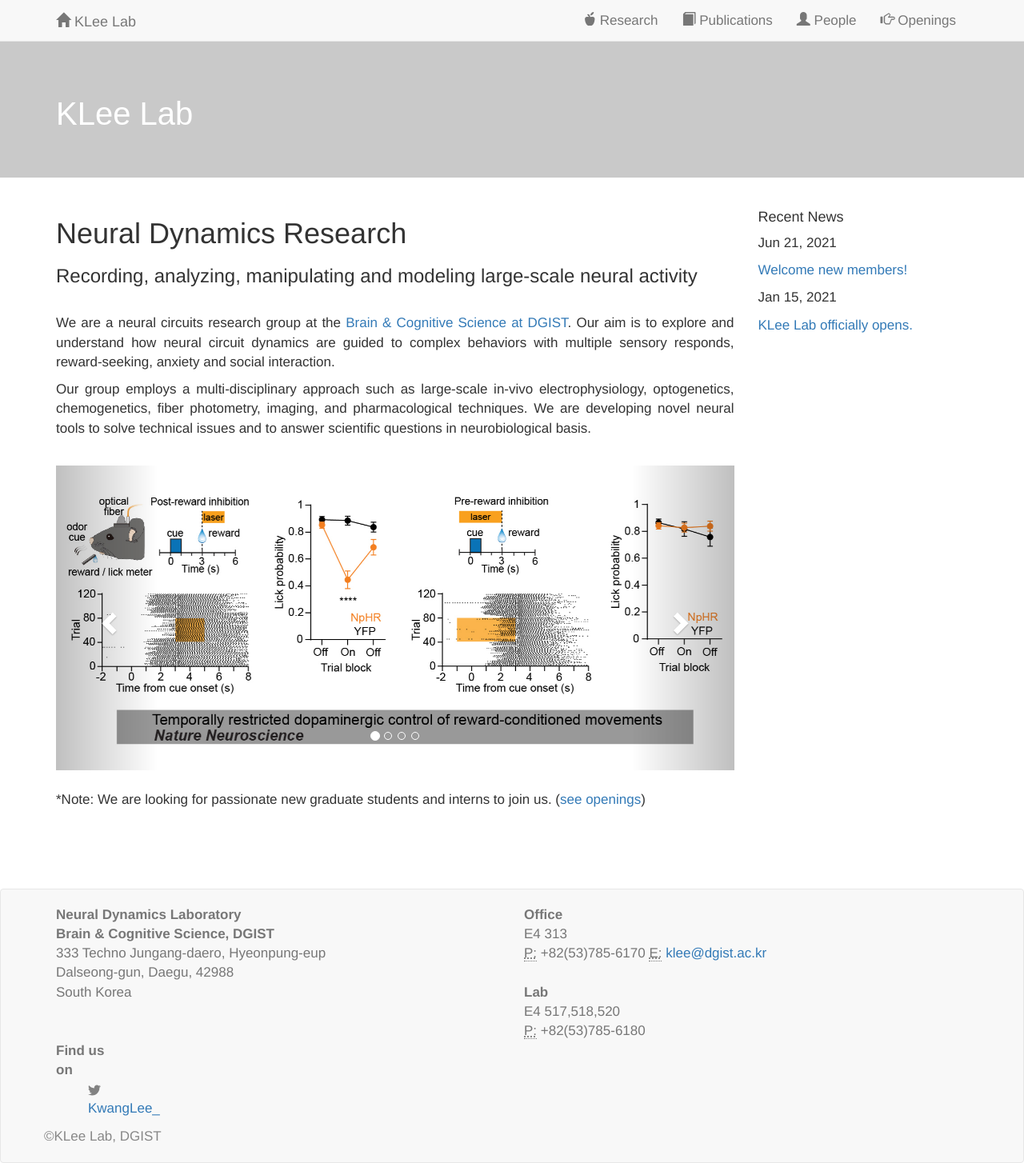
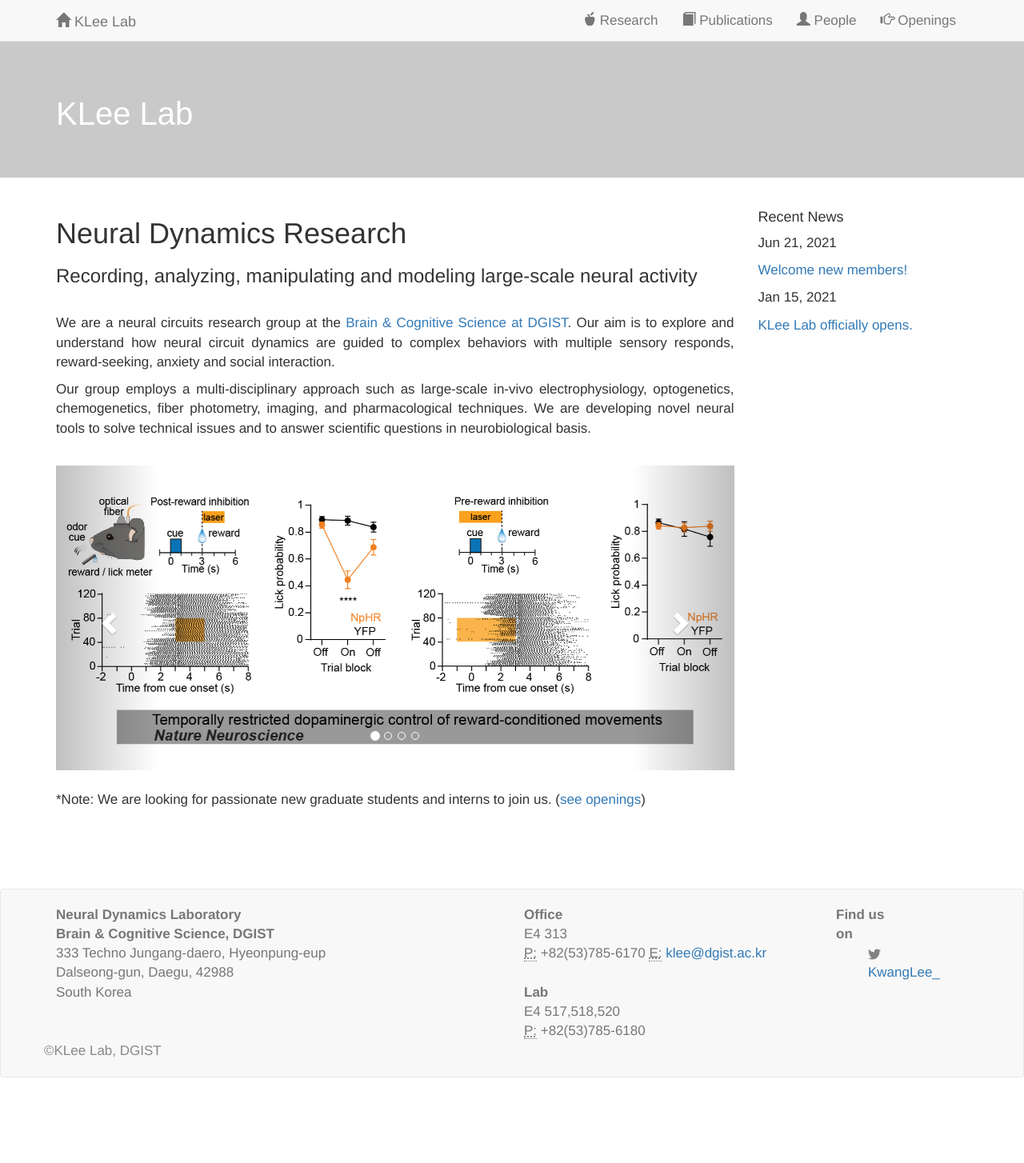
Before and after one commit to kleelab/kleelab.github.io, a Jekyll site: the page built from index.html, in a window 1280 px wide. Shown: the whole page at 80% size. Built offline with Jekyll 4.4.1, drawn with Linux system fonts in a browser that asks for light colours; nearby versions of some CDN libraries; a style sheet for code colours, icons or effects is not loaded; after the commit the page ends 1347 px from its top, so only the background shows below that.

Commit message:
Update footer.html

```diff
--- a/_includes/footer.html
+++ b/_includes/footer.html
@@ -12,9 +12,9 @@
                         Dalseong-gun, Daegu, 42988<br />
                         South Korea<br /> <br>
                     </address>
-                 </col-md-4>
+                 </col-md-6>
                 </div>
-                <div class="col-md-6">
+                <div class="col-md-4">
                     <strong>Office</strong><br>
                     E4 313<br />
                         <abbr title="Phone">P:</abbr> +82(53)785-6170
```
